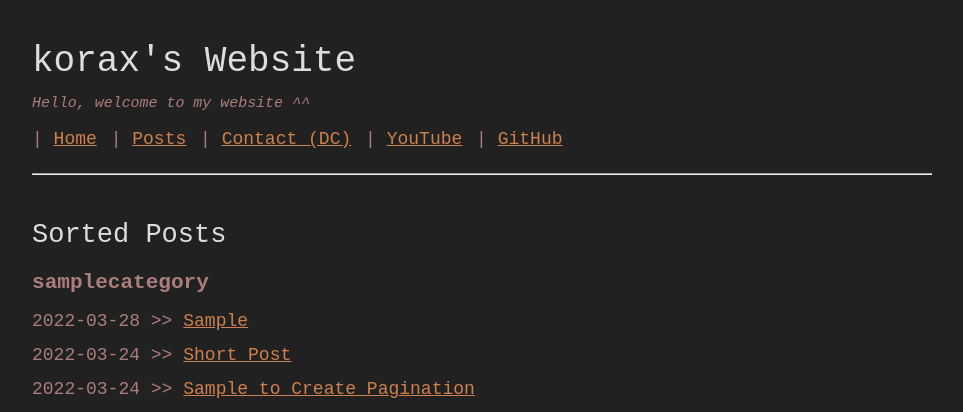
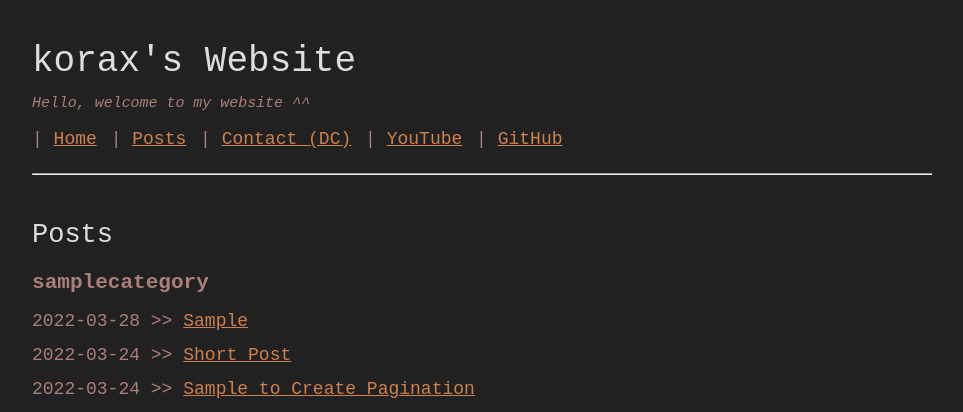
Before and after one commit to koraxial/koraxial.github.io, a Jekyll site: the page built from categories/index.html, in a window 1280 px wide. Shown: the top 412 px of the page, without its empty margins (158-1121 px from the left). Built offline with Jekyll 4.4.1, drawn with Linux system fonts in a browser that asks for light colours.

Commit message:
Update index.html

```diff
--- a/categories/index.html
+++ b/categories/index.html
@@ -1,9 +1,9 @@
 ---
 layout: default
-title: Sorted Posts
+title: Posts
 ---
 
-<h2>Sorted Posts</h2>
+<h2>Posts</h2>
 {% for category in site.categories %}
     <h3 class="category-header"><b>{{category | first}}</b></h3>
         {% for post in category[1] limit:5 %}
```
